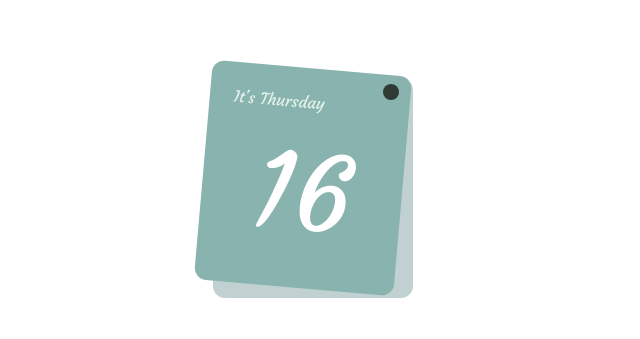
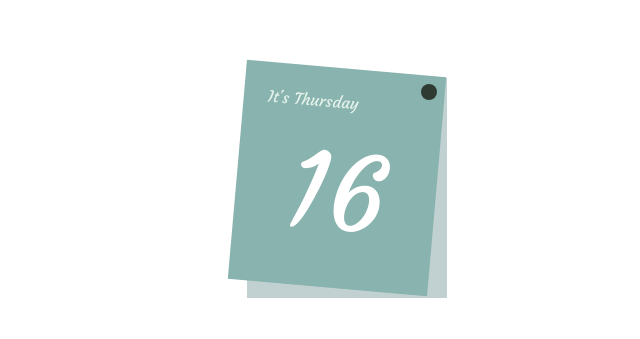
Before and after one commit to eldynmohammad/notion_widgets, a plain HTML site: page date2/index.html in a window 1280 px wide. Shown: the part 214-553 px from the top of the page, without its empty margins (303-943 px from the left). Drawn offline with Linux system fonts and the light colour scheme.

Commit message:
EDIT: border-radius and position

```diff
--- a/date2/index.html
+++ b/date2/index.html
@@ -33,6 +33,8 @@
             width: 100%;
             max-height: 300px;
             height: 100%;
+            display: flex;
+            justify-content: center;
         }
 
         .card {
@@ -41,7 +43,6 @@
             height: 220px;
             background-color: #89B3AE;
             padding: 1.5rem;
-            border-radius: .75rem;
             font-family: 'Courgette', cursive;
         }
 
@@ -67,13 +68,12 @@
         }
 
         .clip {
-            position: absolute;
-            top: 3rem;
-            right: 5.5rem;
+            position: relative;
             height: 16px;
             width: 16px;
             border-radius: 50%;
             background-color: #2f3a33;
+            transform: translate(5.75rem, 100%);
         }
     </style>
 </head>
```
